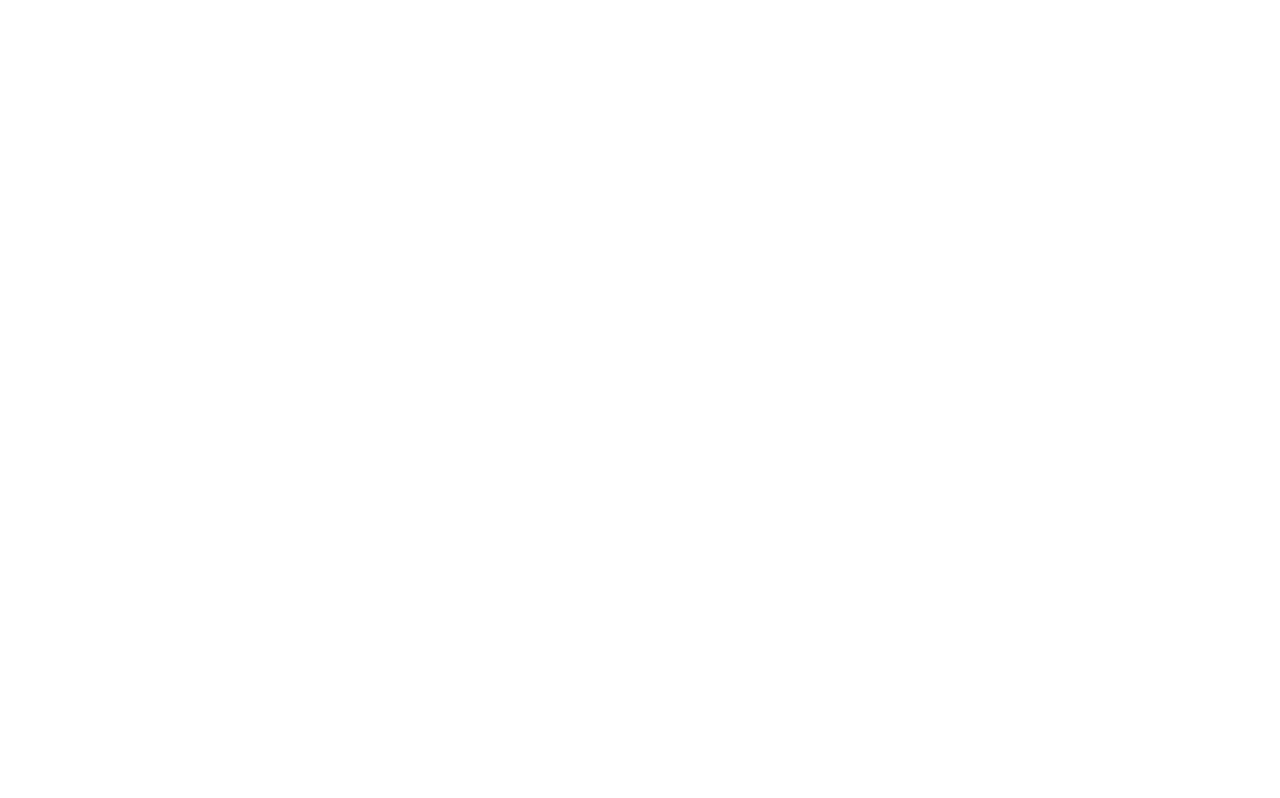
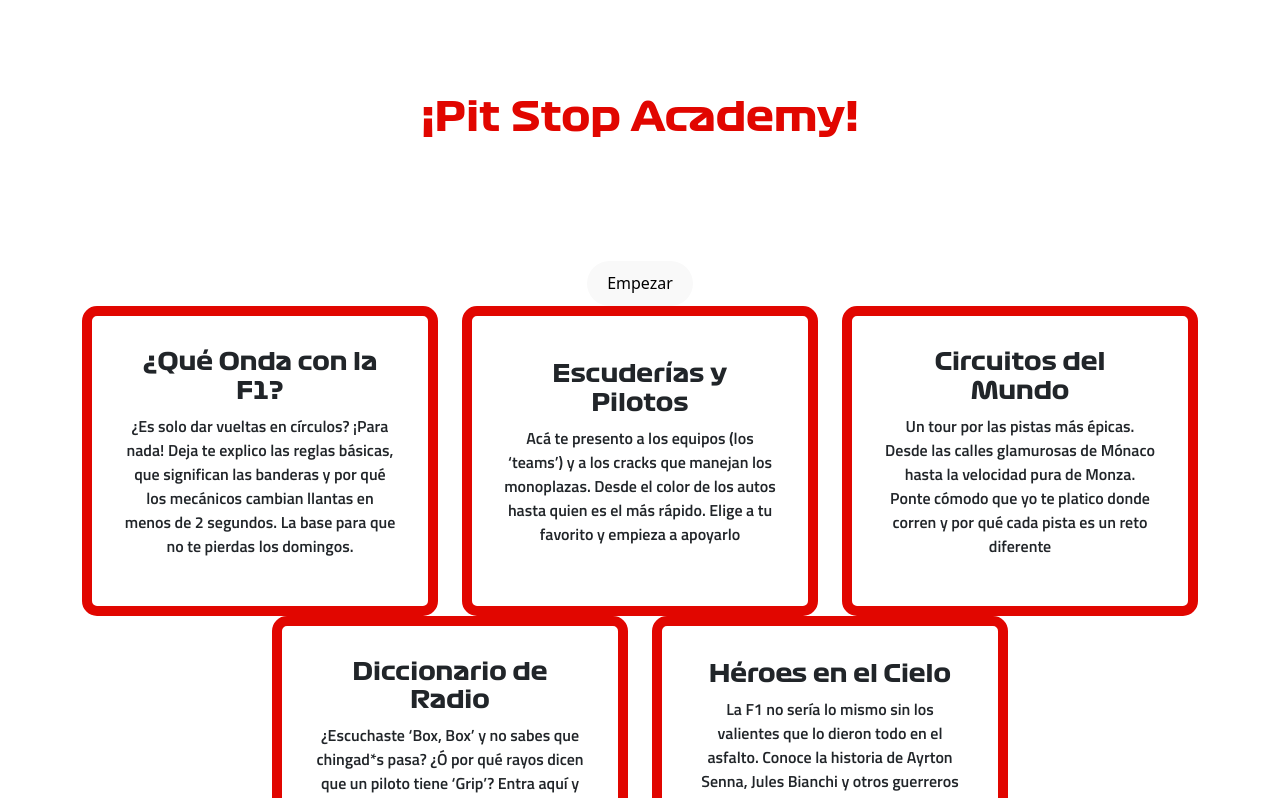
Before and after one commit to Jenn623/Pit-Stop-Academy, a React (Vite) app: page / in a window 1280 px wide. Shown: the top 798 px of the page. Built offline with nearby package versions, Linux system fonts and the light colour scheme.

Commit message:
Segundo Commit: Landpage

```diff
--- a/src/Components/Header.jsx
+++ b/src/Components/Header.jsx
@@ -6,14 +6,14 @@ function Header (){
 
         <>
             {/*propiedad navbar para conseder los atributos navbar de bootstrap, es el contenedor principal*/}
-            <nav className='navbar'>
+            <nav className='navbar justify-content-center'>
                 {/*debe contener dentro una propiedad container-fluid para que no pegue con los bordes*/}
                 <div className='container-fluid'>
-                    <div className='f1-logo me-2'>
+                    <div className='f1-logo '>
                         <img src="../src/assets/images/f1-logo.svg" alt="Logo F1" />
                     </div>
                     {/*navbar-nav es el contenedorn de los enlaces*/}
-                    <div className='navbar-nav'>
+                    <div className='navbar-nav '>
                         <ul className='nav'>
                             <li className='nav-item mr-2'>
                                 {/*nav-link vuielve un enlace y le da la propiedad de bootstrap*/}
--- /dev/null
+++ b/src/Components/HeroSection.jsx
@@ -0,0 +1,32 @@
+import '../styles/HeroSection.css'
+import {Container, Row, Col} from 'react-bootstrap'
+
+function HeroSection() {
+
+    return(
+
+        <>
+
+            {/*Contenedor que mantendra todo centrado en la página*/}
+            <Container>
+                {/*Crea una fila y centra el contenido horizontalmente*/}
+                <Row className='justify-content-center'>
+                    {/*Crea una columna para organizar el texto*/}
+                    <Col className='col-md-8 col-lg-6'>
+                    <h1 className='heroTitle'>¡Pit Stop Academy!</h1>
+                    <p className='heroDescription'>
+                        ¿Alguna vez has visto coches yendo a 300 km/h y te has preguntado que caraj* esta pasando?
+                        ¡Tranqui! Que acá te explico la Fórmula 1 sin palabras raras ni tecnicismos aburridos.
+                        Prepárate para entender por qué todo el mundo esta obsesionado con este deporte (y con Sergio Pérez)
+                    </p>
+                    <button type='button' className='rounded-pill heroBtn'>
+                        Empezar
+                    </button>
+                    </Col>
+                </Row>
+            </Container>
+        </>
+    )
+}
+
+export default HeroSection
--- /dev/null
+++ b/src/Components/InfoCard.jsx
@@ -0,0 +1,18 @@
+import '../styles/InfoCard.css'
+
+/*funcion donde pasamos props para hacer las tarjetas interactivas*/
+function InfoCard({title, description}){
+
+    return(
+
+        <>
+            <div className="card card-border justify-content-center">
+                <h4 className="titleCard"> {title} </h4>
+
+                <p className="descriptionCard"> {description} </p>
+            </div>
+        </>
+    )
+}
+
+export default InfoCard
--- a/src/Pages/Home.jsx
+++ b/src/Pages/Home.jsx
@@ -1,5 +1,8 @@
 import '../styles/Home.css'
+import {Container, Row, Col} from 'react-bootstrap'
 import Header from '../Components/Header'
+import HeroSection from '../Components/HeroSection';
+import InfoCard from '../Components/InfoCard';
 
 function Home(){
 
@@ -7,6 +10,49 @@ function Home(){
 
         <>
             <Header></Header>
+            <HeroSection></HeroSection>
+            {/*seccion de las tarjetas dinámicas*/}
+            <Container>
+                <Row className='justify-content-center'>
+                    <Col className='col-md-4'>
+                        <InfoCard title="¿Qué Onda con la F1?"
+                        description="¿Es solo dar vueltas en círculos? ¡Para nada! Deja te explico las reglas básicas,
+                         que significan las banderas y por qué los mecánicos cambian llantas en menos de 2 segundos.
+                          La base para que no te pierdas los domingos.">
+                        </InfoCard>
+                    </Col>
+                    <Col className='col-md-4'>
+                        <InfoCard title="Escuderías y Pilotos"
+                        description="Acá te presento a los equipos (los ‘teams’) y a los cracks que manejan los monoplazas.
+                         Desde el color de los autos hasta quien es el más rápido.
+                         Elige a tu favorito y empieza a apoyarlo">
+                        </InfoCard>
+                    </Col>
+                    <Col>
+                        <InfoCard title="Circuitos del Mundo"
+                        description="Un tour por las pistas más épicas.
+                         Desde las calles glamurosas de Mónaco hasta la velocidad pura de Monza.
+                          Ponte cómodo que yo te platico donde corren y por qué cada pista es un reto diferente">
+                        </InfoCard>
+                    </Col>
+                </Row>
+                <Row className='justify-content-center'>
+                    <Col className='col-md-4'>
+                        <InfoCard title="Diccionario de Radio"
+                        description="¿Escuchaste ‘Box, Box’ y no sabes que chingad*s pasa?
+                        ¿Ó por qué rayos dicen que un piloto tiene ‘Grip’?
+                        Entra aquí y te explico para que domines el lenguaje secreto de la F1 y dejes de poner cara de ¿WTF? cuando ves una carrera">
+                        </InfoCard>
+                    </Col>
+                    <Col className='col-md-4'>
+                        <InfoCard title="Héroes en el Cielo"
+                        description="La F1 no sería lo mismo sin los valientes que lo dieron todo en el asfalto.
+                        Conoce la historia de Ayrton Senna, Jules Bianchi y otros guerreros que, aunque ya no corren con nosotros,
+                        siguen acelerando en el corazón de cada fan. Sus nombres son leyenda.">
+                        </InfoCard>
+                    </Col>
+                </Row>
+            </Container>
         </>
     )
 }
--- a/src/index.css
+++ b/src/index.css
@@ -52,8 +52,9 @@ button {
   cursor: pointer;
   transition: border-color 0.25s;
 }
+/*seccion del hover del boton*/
 button:hover {
-  border-color: #646cff;
+  border-color: #E01600;
 }
 button:focus,
 button:focus-visible {
@@ -64,6 +65,16 @@ button:focus-visible {
 @font-face {
   font-family: 'F1Font';
   src: url('./assets/fonts/Formula1-Bold_web_0.ttf') format('truetype'); /*truetype es el formato de .ttf*/
+}
+
+@font-face {
+  font-family: 'Titillium Web';
+  src: url('./assets/fonts/TitilliumWeb-Regular.ttf') format('truetype');
+}
+
+@font-face {
+  font-family: 'Titillium Web SemiBold';
+  src: url('./assets/fonts/TitilliumWeb-SemiBold.ttf') format('truetype');
 }
 
 @media (prefers-color-scheme: light) {
--- /dev/null
+++ b/src/styles/HeroSection.css
@@ -0,0 +1,13 @@
+/*seccion para el titulo del landpage*/
+.heroTitle{
+    font-family: 'F1Font';
+    color: #E10600;
+}
+
+/*seccion para la descripcion del landpage*/
+.heroDescription{
+    font-family: 'Titillium Web SemiBold';
+    color: #ffffff;
+}
+
+/*seccion para el boton empezar del landpage*/
--- /dev/null
+++ b/src/styles/InfoCard.css
@@ -0,0 +1,17 @@
+/*seccion para el contenedor de las tarjetas*/
+.card-border{
+    border: 10px solid #e10600;
+    border-radius: 15px;
+    height: 100%;
+    background-color: rgba(255, 255, 255, 0.1);
+}
+
+/*seccion para el titulo de las tarjetas*/
+.titleCard{
+    font-family: 'F1Font';
+}
+
+/*seccion para la descripcion de las tarjetas*/
+.descriptionCard{
+    font-family: 'Titillium Web SemiBold';
+}
```
Also changed, not shown: src/assets/fonts/TitilliumWeb-Regular.ttf (added), src/assets/fonts/TitilliumWeb-SemiBold.ttf (added), src/styles/Header.css (line endings or trailing spaces).
